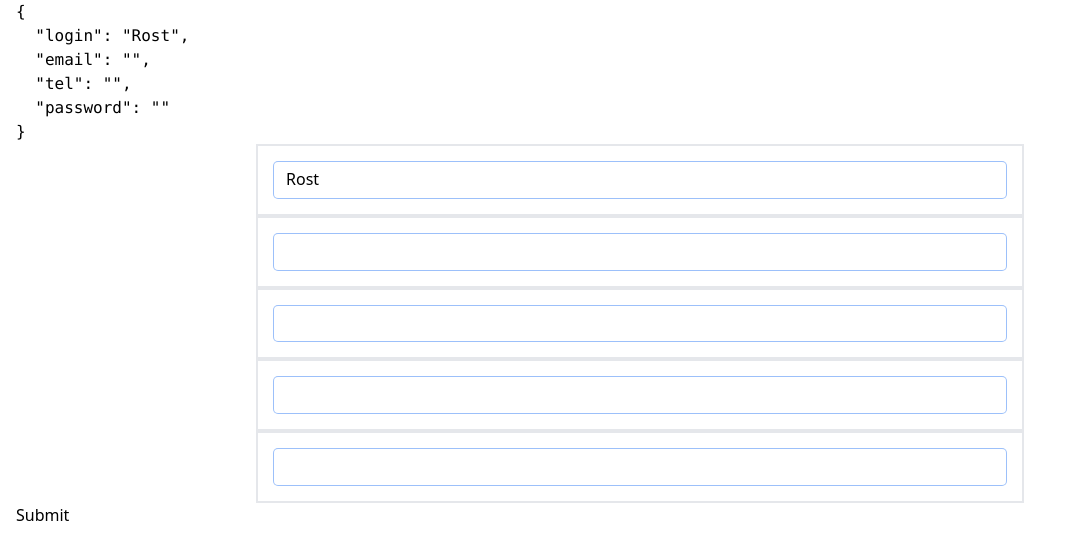
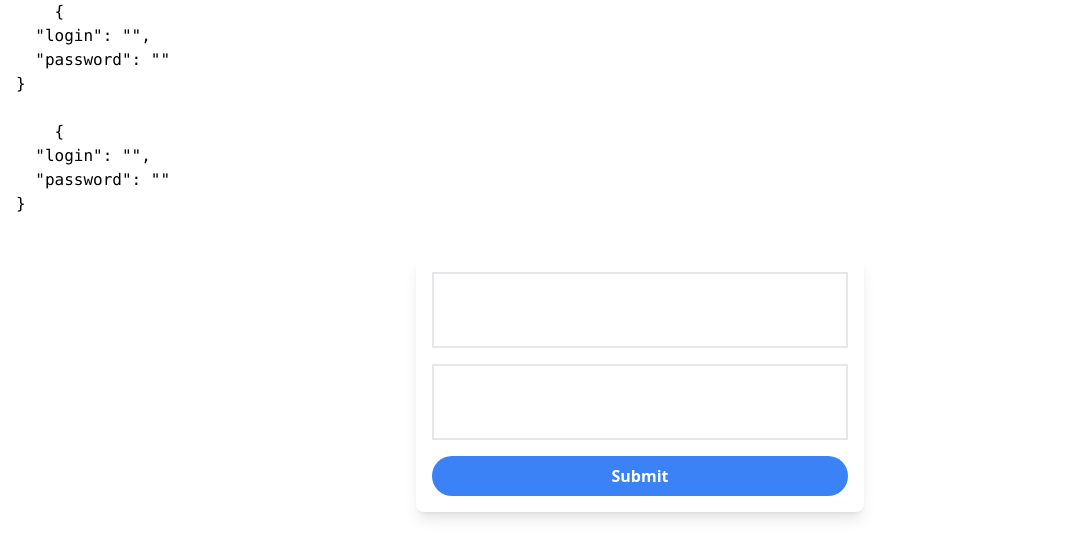
Before and after one commit to RostislavSuslov/Kalyna.design-Kraken, a Vue app: page / in a window 1280 px wide. Shown: the top 560 px of the page, without its empty margins (0-1071 px from the left). Built offline with nearby package versions, Linux system fonts and the light colour scheme.

Commit message:
build: install validate libary yup

```diff
--- a/package.json
+++ b/package.json
@@ -15,7 +15,8 @@
     "sass": "^1.68.0",
     "vee-validate": "^4.11.8",
     "vue": "^3.3.4",
-    "vue-router": "^4.2.4"
+    "vue-router": "^4.2.4",
+    "yup": "^1.3.2"
   },
   "devDependencies": {
     "@rushstack/eslint-patch": "^1.3.3",
--- a/src/App.vue
+++ b/src/App.vue
@@ -1,60 +1,12 @@
-<script setup>
-// import { provide, reactive } from 'vue';
-// import arrCities from "@/composables/cities.js";
-// import { useVuelidate } from '@vuelidate/core';
-// import { required, email } from '@vuelidate/validators';
-
-import FormLogin from "@/components/provide/FormLogin.vue";
-
-// const input = ref('')
-// const inputError = computed(()=>{
-//     return input.value.trim().length ? '' : 'Input is required'
-// })
-//
-// const helperText = computed(()=>{
-//   return "A smile always expresses positive emotions: happiness, joy, fun. Smile at someone and they'll smile back :)"
-// });
-//provide('cities', arrCities);
-
-// const state = reactive({
-//   firstName: 'Rost',
-//   lastName: '',
-//   contact: {
-//     email: ''
-//   }
-// });
-//
-// const rules = {
-//   firstName: { required }, // Matches state.firstName
-//   lastName: { required }, // Matches state.lastName
-//   contact: {
-//     email: { required, email } // Matches state.contact.email
-//   }
-// };
-//
-// const v$ = useVuelidate(rules, state);
-</script>
-
-
 <template>
-   <div id="root" class="container ">
-     <FormLogin/>
-<!--     <form @submit="sendForm" name="field" class="flex flex-col items-center border p-12">-->
-<!--       <h3 class="text-4xl mb-8">Login form</h3>-->
-<!--       <label for="name"></label>-->
-<!--       <input id="name" class="border p-5 w-full" placeholder="write name"/>-->
-<!--       <button class="inline-flex items-center justify-center font-bold border shadow-xl rounded cursor-pointer min-h-[42px] py-4 px-12 bg-purple-500 text-white hover:bg-purple-700 mx-auto my-3 min-w-[400px]">Submit</button>-->
-<!--     </form>-->
-<!--     <form :class="{ error: v$.firstName.$errors.length }">-->
-<!--       <input v-model="state.firstName" class="border p-5 w-full" placeholder="write name"/>-->
-<!--       <div class="input-errors" v-for="error of v$.firstName.$errors" :key="error.$uid">-->
-<!--         <div class="error-msg">{{ error.$message }}</div>-->
-<!--       </div>-->
-<!--       <button>submit</button>-->
-<!--     </form>-->
-   </div>
+  <div class="container ">
+    <login-form></login-form>
+  </div>
 </template>
 
-<style lang="scss">
-  @import './assets/css/style.scss';
-</style>
+<script setup>
+import LoginForm from "@/components/provide/LoginForm.vue";
+import {ref} from "vue";
+
+const input = ref('')
+</script>
--- a/src/components/FormLogin.vue
+++ /dev/null
@@ -1,32 +0,0 @@
-<script setup>
-import {ref, provide} from "vue";
-import CustomInput from "@/components/CustomInput.vue";
-
-const form = ref({
-  login: "Rost",
-  email: "",
-  tel: "",
-  password: "",
-});
-const onSubmit =()=> {
-  console.log(form.value)
-}
-
-provide("formData", form)
-</script>
-<template>
-  <form @submit.prevent="onSubmit" >
-    <pre>{{form}}</pre>
-    <custom-input name="login" v-model="form.login"></custom-input>
-    <custom-input name="email" type="email"></custom-input>
-    <custom-input name="tel" type="tel"></custom-input>
-
-    <custom-input type="password" name="password" v-model="form.password"></custom-input>
-    <custom-input type="password" name="password" :modelValue="form.password" @update:modelValue="form.password = $event"></custom-input>
-
-    <button>Submit</button>
-  </form>
-</template>
-
-
-<style scoped></style>
--- a/src/components/provide/CustomInput.vue
+++ b/src/components/provide/CustomInput.vue
@@ -1,70 +1,101 @@
+<template>
+  <wrapper-custom-input :helperText="helperText" :error="error" :label="label">
+    <input
+        :type="type"
+        :placeholder="placeholder"
+        class="w-full px-4 py-2 rounded-md border-transparent placeholder-gray-400 focus:outline-none focus:ring-2 focus:ring-blue-500"
+        @input="onSetValue"
+        :value="value"
+    />
+  </wrapper-custom-input>
+</template>
+
 <script setup>
+
 import WrapperCustomInput from "@/components/provide/WrapperCustomInput.vue";
-import {computed, inject} from "vue";
-import {useField} from "@/composables/form"
+import { useField } from "@/composables/form.js";
 
-const form = inject('formData');
-
-defineEmits(
-    ['update:modelValue', ]
-)
+defineEmits(['update:modelValue'])
 
 const props = defineProps({
   placeholder: String,
   label: String,
-  error: String,
   helperText: String,
   modelValue: String,
-  type:  {
+  type: {
     type: String,
-    default: "text"
+    default: "text",
   },
   name: String,
 })
-const innerValue = computed({
-  get() {
-    return form.value[props.name]
-  },
-  set(val) {
-    form.value[props.name] = val;
-  }
-})
+
+const {value, error, onSetValue} = useField(props);
+
 </script>
-<template>
-  <wrapper-custom-input :helperText="helperText" :error="error" :label="label">
-    <input :type="type"
-           :placeholder="placeholder"
-           class="peer block min-h-[auto] w-full rounded ring-1 bg-transparent px-3 py-[0.32rem] leading-[1.6] outline-none transition-all duration-200 ease-linear focus:placeholder:opacity-100 peer-focus:text-primary data-[te-input-state-active]:placeholder:opacity-100 motion-reduce:transition-none dark:text-neutral-200 dark:placeholder:text-neutral-200 dark:peer-focus:text-primary [&:not([data-te-input-placeholder-active])]:placeholder:opacity-0"
-           v-model="innerValue"
-    >
-  </wrapper-custom-input>
-</template>
 
-<style scoped lang="scss"></style>
+//old version
+<!--<template>-->
+<!--  <wrapper-custom-input :helperText="helperText" :error="error" :label="label">-->
+<!--    <input-->
+<!--      :type="type"-->
+<!--      :placeholder="placeholder"-->
+<!--      class="peer block min-h-[auto] w-full rounded ring-1 bg-transparent px-3 py-[0.32rem]"-->
+<!--      v-model="modelValue"-->
+<!--    />-->
+<!--  </wrapper-custom-input>-->
+<!--</template>-->
 
+<!--<script setup>-->
+<!--import WrapperCustomInput from "@/components/privide-inject/WrapperCustomInput.vue";-->
+<!--import { computed, watch, inject } from "vue";-->
 
+<!--const props = defineProps({-->
+<!--  placeholder: String,-->
+<!--  label: String,-->
+<!--  error: String,-->
+<!--  helperText: String,-->
+<!--  modelValue: String,-->
+<!--  type: {-->
+<!--    type: String,-->
+<!--    default: "text",-->
+<!--  },-->
+<!--  name: String,-->
+<!--});-->
 
+<!--const formData = inject("formData");-->
+<!--const formErrors = inject("formErrors");-->
 
+<!--const validationRules = {-->
+<!--  login: {-->
+<!--    required: "Login is required",-->
+<!--  },-->
+<!--  password: {-->
+<!--    required: "Password is required",-->
+<!--  },-->
+<!--};-->
 
+<!--const modelValue = computed({-->
+<!--  get() {-->
+<!--    return formData.value[props.name];-->
+<!--  },-->
+<!--  set(val) {-->
+<!--    formData.value[props.name] = val;-->
+<!--    validateField(props.name);-->
+<!--  },-->
+<!--});-->
 
+<!--const validateField = (fieldName) => {-->
+<!--  if (!modelValue.value && validationRules[fieldName]?.required) {-->
+<!--    formErrors.value[fieldName] = validationRules[fieldName].required;-->
+<!--  } else {-->
+<!--    formErrors.value[fieldName] = "";-->
+<!--  }-->
+<!--};-->
 
-
-
-
-
-
-
-
-<!--<div class="relative mb-3" data-te-input-wrapper-init>-->
-<!--<input-->
-<!--    type="text"-->
-<!--    class="peer block min-h-[auto] w-full rounded   ring-1 bg-transparent px-3 py-[0.32rem] leading-[1.6] outline-none transition-all duration-200 ease-linear focus:placeholder:opacity-100 peer-focus:text-primary data-[te-input-state-active]:placeholder:opacity-100 motion-reduce:transition-none dark:text-neutral-200 dark:placeholder:text-neutral-200 dark:peer-focus:text-primary [&:not([data-te-input-placeholder-active])]:placeholder:opacity-0"-->
-<!--    id="exampleFormControlInput1"-->
-<!--    placeholder="Example label"-->
-<!--/>-->
-<!--<label-->
-<!--    for="exampleFormControlInput1"-->
-<!--    class="pointer-events-none bg-white absolute left-3 top-0 mb-0  origin-[0_0] truncate p-[0.37rem] leading-[1] text-neutral-500 transition-all duration-200 ease-out peer-focus:-translate-y-[0.8rem] peer-focus:scale-[0.8] peer-focus:text-primary peer-data-[te-input-state-active]:-translate-y-[0.8rem] peer-data-[te-input-state-active]:scale-[0.8] motion-reduce:transition-none dark:text-neutral-200 dark:peer-focus:text-primary"-->
-<!--&gt;Example label-->
-<!--</label>-->
-<!--</div>-->
+<!--watch(-->
+<!--  () => formData.value[props.name],-->
+<!--  () => {-->
+<!--    validateField(props.name);-->
+<!--  },-->
+<!--);-->
+<!--</script>-->
--- a/src/components/provide/FormLogin.vue
+++ /dev/null
@@ -1,32 +0,0 @@
-<script setup>
-import {ref, provide} from "vue";
-import CustomInput from "@/components/provide/CustomInput.vue";
-
-const form = ref({
-  login: "Rost",
-  email: "",
-  tel: "",
-  password: "",
-});
-const onSubmit =()=> {
-  console.log(form.value)
-}
-
-provide("formData", form)
-</script>
-<template>
-  <form @submit.prevent="onSubmit" >
-    <pre>{{form}}</pre>
-    <custom-input name="login" v-model="form.login"></custom-input>
-    <custom-input name="email" type="email"></custom-input>
-    <custom-input name="tel" type="tel"></custom-input>
-
-    <custom-input type="password" name="password" v-model="form.password"></custom-input>
-    <custom-input type="password" name="password" :modelValue="form.password" @update:modelValue="form.password = $event"></custom-input>
-
-    <button>Submit</button>
-  </form>
-</template>
-
-
-<style scoped></style>
--- /dev/null
+++ b/src/components/provide/LoginForm.vue
@@ -0,0 +1,80 @@
+<template>
+  <pre>
+    {{ form }}
+  </pre>
+  <pre>
+    {{ errors }}
+  </pre>
+  <form
+      @submit.prevent="onSubmit"
+      class="max-w-md mx-auto my-4 p-4 bg-white rounded-lg shadow-lg"
+  >
+    <div class="mb-4">
+      <custom-input name="login" class="mb-2" :error="errors.login"/>
+    </div>
+    <div class="mb-4">
+      <custom-input type="password" name="password" class="mb-2"/>
+    </div>
+    <button
+        class="w-full py-2 px-4 bg-blue-500 hover:bg-blue-600 text-white font-semibold rounded-full focus:outline-none focus:ring-2 focus:ring-blue-500"
+    >
+      Submit
+    </button>
+  </form>
+</template>
+
+<script setup>
+import { watch } from "vue";
+import CustomInput from "@/components/provide/CustomInput.vue";
+import { useForm } from "@/composables/form.js";
+import { object, string } from 'yup';
+
+const { form, errors, checkIsValid } = useForm({
+  login: "",
+  password: "",
+}, object({
+  login: string().min(5).max(10).email(),
+  password: string().min(5)
+}));
+
+const onSubmit = async () => {
+
+  if (await checkIsValid()) {
+    console.log(form.value);
+  }
+  // const validationErrors = validator();
+  //
+  // Object.keys(validationErrors).forEach((field) => {
+  //   errors.value[field] = validationErrors[field];
+  // });
+  //
+  // if (Object.keys(validationErrors).length === 0) {
+  //   console.log(form.value);
+  // }
+};
+
+const clearError = (fieldName) => {
+  errors.value[fieldName] = "";
+};
+
+// const validator = () => {
+//   const validationErrors = {};
+//
+//   if (!form.value.login) {
+//     validationErrors.login = "Login is required";
+//   }
+//
+//   if (!form.value.password) {
+//     validationErrors.password = "Password is required";
+//   }
+//
+//   return validationErrors;
+// };
+
+// watch(form, () => {
+//   const validationErrors = validator();
+//   Object.keys(errors.value).forEach((field) => {
+//     errors.value[field] = validationErrors[field] || "";
+//   });
+// });
+</script>
--- a/src/composables/form.js
+++ b/src/composables/form.js
@@ -1,52 +1,79 @@
-import {provide, ref, inject, computed} from "vue";
-const SymbolProvideForm = Symbol('provideForm')
+import { provide, ref, inject, computed, isRef } from "vue";
+
+const SymbolProvideForm = Symbol("provideForm");
 const prepareObj = (obj) => {
-    const res = {}
-    for(let key in obj){
-        res[key] = ''
+    const res = {};
+    for (let key in obj) {
+        res[key] = "";
     }
     return res;
-
-}
-const useForm = (
-    initialValue = {}
-) => {
-
+};
+const useForm = (initialValue = {}, rawSchema) => {
     const form = ref(initialValue);
 
     const errors = ref(prepareObj(initialValue));
+    const validate = async (name) => {
+        const schema = isRef(rawSchema) ? rawSchema.value : rawSchema; //unref(rawSchema) це едентично
+        if (!schema) {
+            return;
+        }
+        try {
+            await schema.validate({ [name]: form.value[name] });
+            errors.value[name] = "";
+        } catch (error) {
+            errors.value[name] = error.errors[0];
+        }
+    };
+    // const validate = (name) => {
+    //   if (!form.value[name]) {
+    //     errors.value[name] = name + " is required";
+    //     return;
+    //   }
+    //   errors.value[name] = "";
+    // };
+    const checkIsValid = async () => {
+        let isValid = true;
+        for (let key in errors.value) {
+            await validate(key);
+            if (errors.value[key]) {
+                isValid = false;
+            }
+        }
+        return isValid;
+    };
     const onSetValue = (event, name) => {
-        let newValue = event
-        if (event instanceof Event){
-            newValue = event.target.value
+        let newValue = event;
+        if (event instanceof Event) {
+            newValue = event.target.value;
         }
-        form.value[name] = newValue
+        form.value[name] = newValue;
+        validate(name);
+    };
 
-    }
-
-    const state ={
+    const state = {
         form,
         errors,
-        onSetValue
-    }
+        onSetValue,
+        checkIsValid,
+    };
 
     provide(SymbolProvideForm, state);
     return state;
-}
+};
 
-const useField = (props) =>{
+const useField = (props) => {
     const formState = inject(SymbolProvideForm);
-    const onSetValue = (event) => formState.onSetValue(event, props.name)
+
+    const onSetValue = (event) => formState.onSetValue(event, props.name);
     const value = computed({
-        get(){
-            return formState.form.value[props.name]
+        get() {
+            return formState.form.value[props.name];
+        },
+        set: onSetValue,
+    });
+    const error = computed(() => formState.errors.value[props.name]);
 
-        },
-        set:onSetValue
-    })
+    return { value, error, onSetValue };
+};
 
-    return {value, onSetValue};
-
-}
-
-export {useForm, useField}
+export { useForm, useField };
```
Also changed, not shown: src/components/provide/WrapperCustomInput.vue (+15 -11 lines), 1 other file (tests, documents, lock files or other folders).
